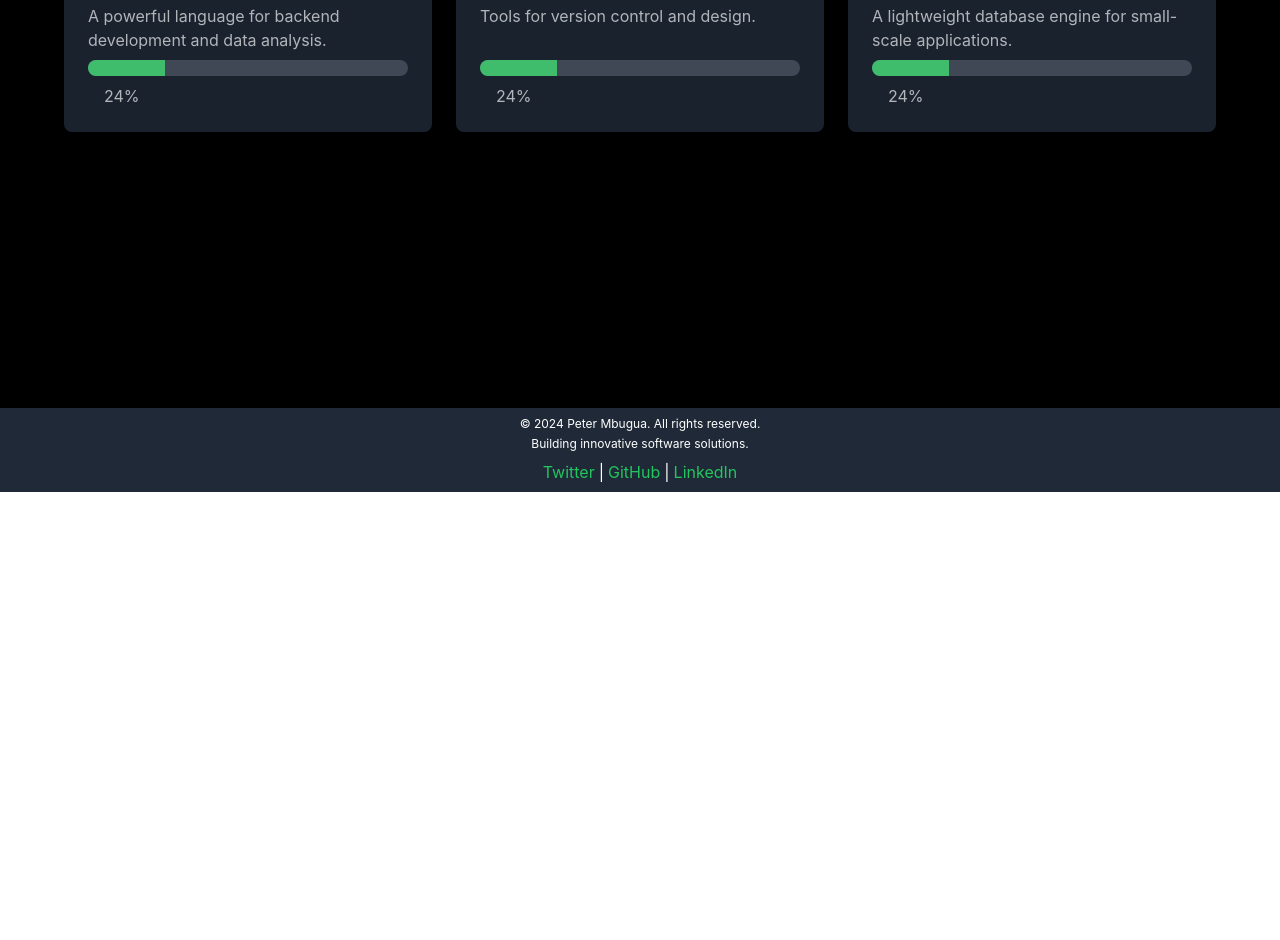
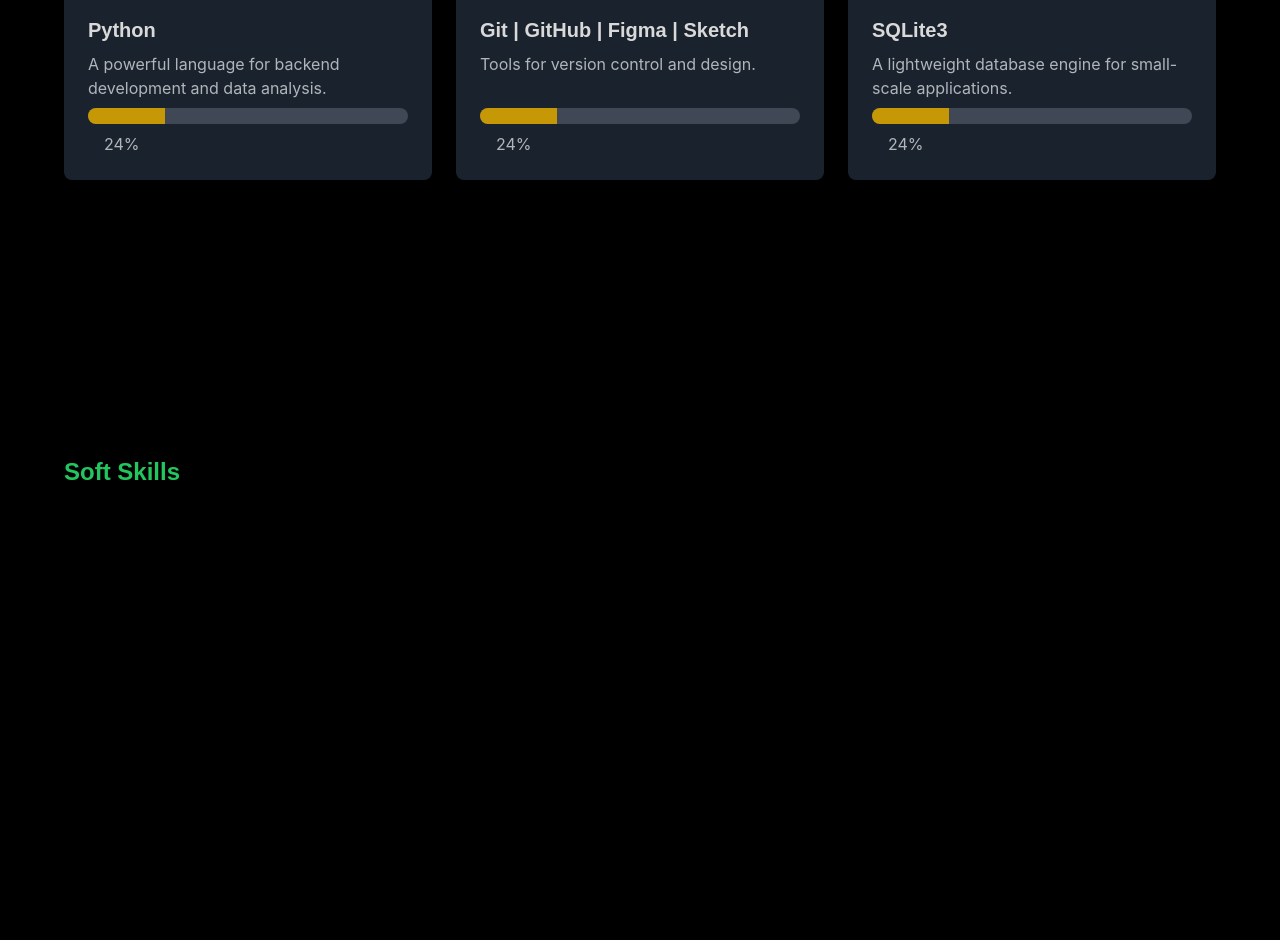
Before and after one commit to P-Mbugua/Final_Portfolio, a React (Vite) app: page /skills in a window 1280 px wide. Shown: the part 592-1532 px from the top of the page. Before the commit the page ends 1084 px from the top, so only its background shows below. Built offline with nearby package versions, Linux system fonts and the light colour scheme.

Commit message:
refactored the codes of the skills part

```diff
--- a/src/Pages/Skills.jsx
+++ b/src/Pages/Skills.jsx
@@ -3,7 +3,7 @@ import AOS from 'aos';
 import 'aos/dist/aos.css'; // Import AOS styles
 
 export default function Skills() {
-  const skills = [
+  const technicalSkills = [
     { skill: 'ReactJS', level: 75, description: 'A JavaScript library for building user interfaces.' },
     { skill: 'HTML & CSS', level: 95, description: 'Fundamental technologies for web development.' },
     { skill: 'JavaScript', level: 90, description: 'A versatile programming language for web development.' },
@@ -15,7 +15,17 @@ export default function Skills() {
     { skill: 'MongoDB', level: 70, description: 'A NoSQL database for flexible data storage.' },
   ];
 
-  const [animatedSkills, setAnimatedSkills] = useState(skills.map(() => 0));
+  const softSkills = [
+    { skill: 'Communication', level: 85, description: 'Effectively conveying ideas and information.' },
+    { skill: 'Teamwork', level: 90, description: 'Collaborating effectively with others.' },
+    { skill: 'Problem-Solving', level: 80, description: 'Identifying solutions to complex issues.' },
+    { skill: 'Adaptability', level: 75, description: 'Adjusting to new situations and challenges.' },
+    { skill: 'Time Management', level: 85, description: 'Managing time efficiently to meet deadlines.' },
+    { skill: 'Creativity', level: 80, description: 'Thinking outside the box to generate innovative ideas.' },
+  ];
+
+  const [animatedTechnicalSkills, setAnimatedTechnicalSkills] = useState(technicalSkills.map(() => 0));
+  const [animatedSoftSkills, setAnimatedSoftSkills] = useState(softSkills.map(() => 0));
 
   useEffect(() => {
     AOS.init({
@@ -25,18 +35,27 @@ export default function Skills() {
       once: true,
     });
 
-    const interval = setInterval(() => {
-      setAnimatedSkills((prevSkills) =>
+    const technicalInterval = setInterval(() => {
+      setAnimatedTechnicalSkills((prevSkills) =>
         prevSkills.map((level, index) =>
-          level < skills[index].level ? level + 1 : level
+          level < technicalSkills[index].level ? level + 1 : level
         )
       );
-    }, 100); // Halved the interval duration for slower animation
+    }, 100);
+
+    const softInterval = setInterval(() => {
+      setAnimatedSoftSkills((prevSkills) =>
+        prevSkills.map((level, index) =>
+          level < softSkills[index].level ? level + 1 : level
+        )
+      );
+    }, 100);
 
     return () => {
-      clearInterval(interval);
+      clearInterval(technicalInterval);
+      clearInterval(softInterval);
     };
-  }, [skills]);
+  }, [technicalSkills, softSkills]);
 
   return (
     <div className="bg-black text-white min-h-screen flex flex-col items-center justify-center px-4 lg:px-16 py-8 lg:py-16">
@@ -50,20 +69,41 @@ export default function Skills() {
         </h2>
       </div>
 
-      {/* Skills Bars Section */}
+      {/* Technical Skills Section */}
       <div className="mt-16 w-full max-w-6xl">
+        <h3 className="text-2xl font-bold text-green-500 mb-4">Technical Skills</h3>
         <div className="grid grid-cols-1 sm:grid-cols-2 lg:grid-cols-3 gap-6">
-          {skills.map((skill, index) => (
+          {technicalSkills.map((skill, index) => (
             <div key={index} className="bg-gray-800 p-6 rounded-lg shadow-lg transition-transform transform hover:scale-105 flex flex-col" data-aos="fade-up">
               <h3 className="text-xl font-semibold text-white mb-2">{skill.skill}</h3>
               <p className="text-gray-300 mb-2 flex-grow">{skill.description}</p>
               <div className="bg-gray-600 rounded-full h-4 overflow-hidden">
                 <div
-                  className={`bg-green-400 h-full transition-all duration-50`}
-                  style={{ width: `${animatedSkills[index]}%` }}
+                  className={`bg-yellow-500 h-full transition-all duration-50`} // Changed to yellow-500
+                  style={{ width: `${animatedTechnicalSkills[index]}%` }}
                 ></div>
               </div>
-              <span className="text-gray-300 ml-4 block mt-2">{`${animatedSkills[index]}%`}</span>
+              <span className="text-gray-300 ml-4 block mt-2">{`${animatedTechnicalSkills[index]}%`}</span>
+            </div>
+          ))}
+        </div>
+      </div>
+
+      {/* Soft Skills Section */}
+      <div className="mt-16 w-full max-w-6xl">
+        <h3 className="text-2xl font-bold text-green-500 mb-4">Soft Skills</h3>
+        <div className="grid grid-cols-1 sm:grid-cols-2 lg:grid-cols-3 gap-6">
+          {softSkills.map((skill, index) => (
+            <div key={index} className="bg-gray-800 p-6 rounded-lg shadow-lg transition-transform transform hover:scale-105 flex flex-col" data-aos="fade-up">
+              <h3 className="text-xl font-semibold text-white mb-2">{skill.skill}</h3>
+              <p className="text-gray-300 mb-2 flex-grow">{skill.description}</p>
+              <div className="bg-gray-600 rounded-full h-4 overflow-hidden">
+                <div
+                  className={`bg-yellow-500 h-full transition-all duration-50`} // Changed to yellow-500
+                  style={{ width: `${animatedSoftSkills[index]}%` }}
+                ></div>
+              </div>
+              <span className="text-gray-300 ml-4 block mt-2">{`${animatedSoftSkills[index]}%`}</span>
             </div>
           ))}
         </div>
```
